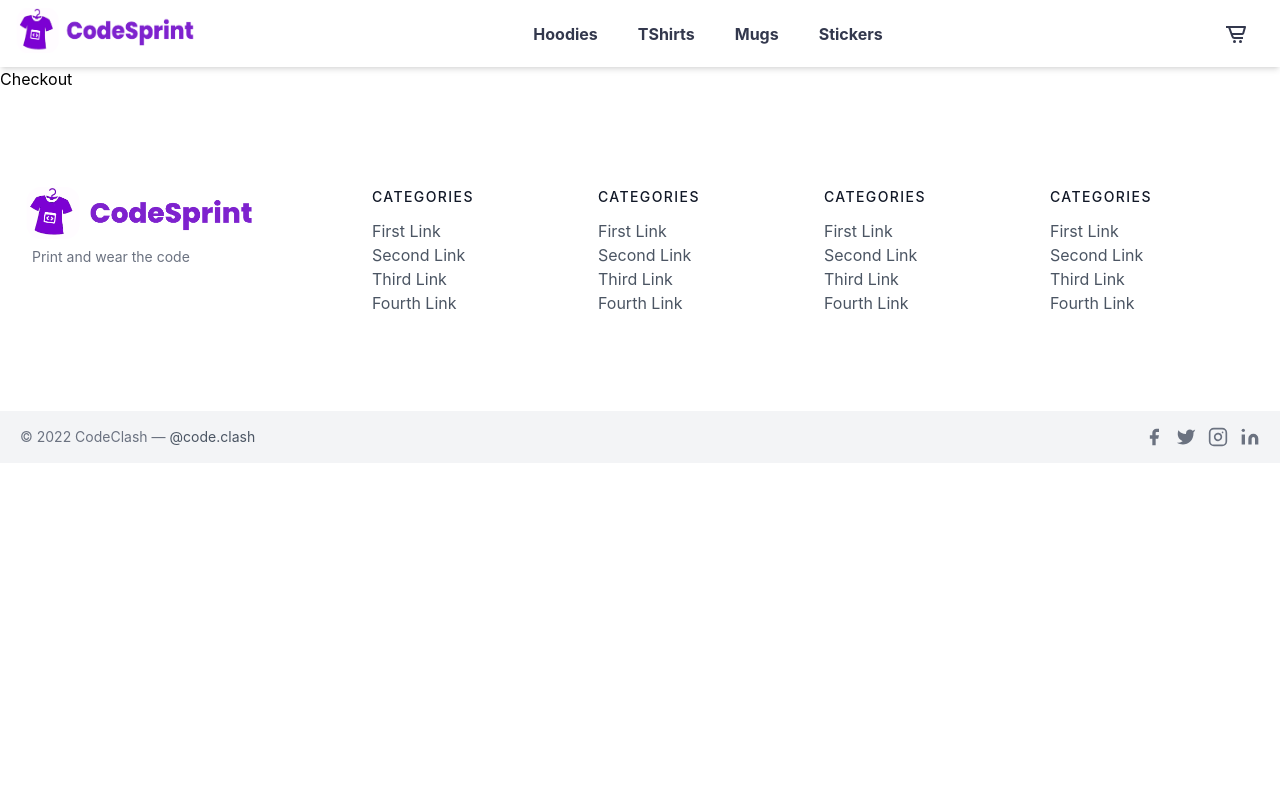
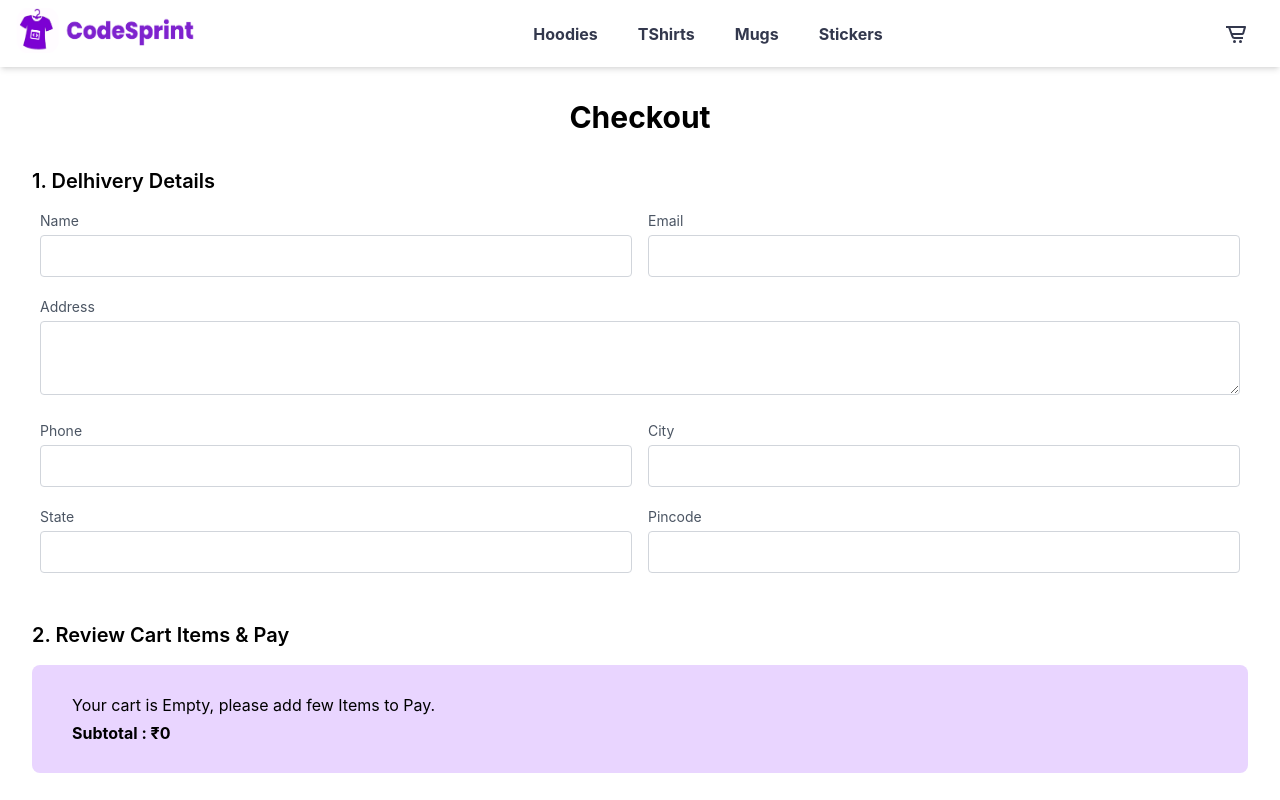
Before and after one commit to imtiyazCode/codesprint, a Next.js app: page /checkout in a window 1280 px wide. Shown: the top 800 px of the page. Built offline with nearby package versions, Linux system fonts and the light colour scheme.

Commit message:
implementing checkout page

```diff
--- a/components/Cart.jsx
+++ b/components/Cart.jsx
@@ -1,7 +1,8 @@
 import React from 'react'
 import { AiFillCloseCircle, AiOutlinePlusCircle, AiOutlineMinusCircle } from 'react-icons/ai';
-import { FaShoppingBag } from 'react-icons/fa'
-import { BsFillTrashFill } from 'react-icons/bs'
+import { FaShoppingBag } from 'react-icons/fa';
+import { BsFillTrashFill } from 'react-icons/bs';
+import Link from 'next/link';
 
 const Cart = ({ cart, addToCart, removeFromToCart, clearCart, subTotal, handleSideToggle }) => {
 
@@ -14,28 +15,29 @@ const Cart = ({ cart, addToCart, removeFromToCart, clearCart, subTotal, handleSi
       <div className="cartBody my-5">
         <ol className='list-decimal font-semibold'>
           {Object.keys(cart).length === 0 && <div className='font-normal'>Your cart is Empty, please add few Items to checkout.</div>}
-          {Object.keys(cart).map((k)=>(
+          {Object.keys(cart).map((k) => (
             <li key={k}>
               <div className="item flex items-center my-4 space-x-3">
                 <div className="itemName">{cart[k].name}</div>
                 <div className="itemCounter flex space-x-2 items-center text-lg">
-                  <AiOutlineMinusCircle className='cursor-pointer' onClick={()=>removeFromToCart(k, 1, cart[k].price, cart[k].name, cart[k].size, cart[k].variant)} />
+                  <AiOutlineMinusCircle className='cursor-pointer' onClick={() => removeFromToCart(k, 1, cart[k].price, cart[k].name, cart[k].size, cart[k].variant)} />
                   <span>{cart[k].qty}</span>
-                  <AiOutlinePlusCircle className='cursor-pointer'  onClick={()=>addToCart(k, 1, cart[k].price, cart[k].name, cart[k].size, cart[k].variant)} />
+                  <AiOutlinePlusCircle className='cursor-pointer' onClick={() => addToCart(k, 1, cart[k].price, cart[k].name, cart[k].size, cart[k].variant)} />
                 </div>
               </div>
             </li>
           ))}
         </ol>
+        <h2 className='text-base font-bold mt-1'>Subtotal : ₹{subTotal}</h2>
         <div className="action flex space-x-3 mt-12 w-full justify-between">
           <button disabled={Object.keys(cart).length === 0} onClick={clearCart} className="text-purple-700 bg-purple-100 border-0 py-2 px-5 focus:outline-none hover:bg-purple-600 hover:text-white rounded flex items-center">
             <BsFillTrashFill className='my-auto mr-2' />
             Clear Cart
           </button>
-          <button disabled={Object.keys(cart).length === 0} className="text-white bg-purple-600 border-0 py-2 px-5 focus:outline-none hover:bg-purple-800 rounded flex items-center">
+          <Link href="/checkout" ><button onClick={handleSideToggle} disabled={Object.keys(cart).length === 0} className="text-white bg-purple-600 border-0 py-2 px-5 focus:outline-none hover:bg-purple-800 rounded flex items-center">
             <FaShoppingBag className='my-auto mr-2' />
             Checkout
-          </button>
+          </button></Link>
         </div>
       </div>
     </div>
--- a/components/Navbar.jsx
+++ b/components/Navbar.jsx
@@ -10,13 +10,11 @@ const Navbar = ({cart, addToCart, removeFromToCart, clearCart, subTotal}) => {
 
     const handleSideToggle = () => {
         if (ref.current.classList.contains("translate-x-full")) {
-            // ref.current.classList.remove('hidden');
             ref.current.classList.remove('translate-x-full');
             ref.current.classList.add('translate-x-0')
         }
         else {
-            ref.current.classList.remove('translate-x-0')
-            // ref.current.classList.add('hidden');
+            ref.current.classList.remove('translate-x-0');
             ref.current.classList.add('translate-x-full');
         }
     }
@@ -39,7 +37,7 @@ const Navbar = ({cart, addToCart, removeFromToCart, clearCart, subTotal}) => {
             <div className="cta align-middle text-[#33384d] font-bold">
                 <button className="mx-3 px-2 py-3 text-2xl" onClick={handleSideToggle} ><BiCartAlt /></button>
             </div>
-            <div ref={ref} className="cartBar absolute top-0 right-0 h-full transform transition-transform translate-x-full z-50">
+            <div ref={ref} className="cartBar absolute top-0 right-0 h-full transform transition-transform translate-x-full z-20 ">
                 <Cart cart={cart} addToCart={addToCart} clearCart={clearCart} removeFromToCart={removeFromToCart} subTotal={subTotal} handleSideToggle={handleSideToggle} />
             </div>
         </div>
--- a/pages/_app.js
+++ b/pages/_app.js
@@ -13,6 +13,9 @@ function MyApp({ Component, pageProps }) {
     try {
       if (localStorage.getItem("cart")) {
         setCart(JSON.parse(localStorage.getItem("cart")));
+
+        let subt = countSubTotal(JSON.parse(localStorage.getItem("cart")))
+        setSubTotal(subt)
       }
     } catch (error) {
       console.error(error);
@@ -25,6 +28,11 @@ function MyApp({ Component, pageProps }) {
   const saveCart = (myCart) => {
     localStorage.setItem("cart", JSON.stringify(myCart));
 
+    let subt = countSubTotal(myCart);
+    setSubTotal(subt);
+  }
+
+  const countSubTotal = (myCart) => {
     let subt = 0;
 
     let keys = Object.keys(myCart);
@@ -32,7 +40,7 @@ function MyApp({ Component, pageProps }) {
       subt += myCart[keys[i]].price * myCart[keys[i]].qty;
     }
 
-    setSubTotal(subt);
+    return subt;
   }
 
   const addToCart = (itemCode, qty, price, name, size, variant) => {
--- a/pages/checkout.js
+++ b/pages/checkout.js
@@ -1,8 +1,85 @@
-import React from 'react'
+import React from 'react';
+import { AiOutlinePlusCircle, AiOutlineMinusCircle } from 'react-icons/ai';
+import { FaShoppingBag } from 'react-icons/fa';
+import Link from 'next/link';
 
-const Checkout = () => {
+const Checkout = ({ cart, addToCart, removeFromToCart, subTotal }) => {
   return (
-    <div>Checkout</div>
+    <div className='container m-auto w-[95%]' >
+      <h1 className='text-center my-8 font-bold text-3xl'>Checkout</h1>
+
+      <h2 className='font-semibold text-xl mb-3'>1. Delhivery Details</h2>
+
+      <div className="md:flex mx-auto my-2">
+        <div class="w-full md:w-1/2 mb-2 px-2">
+          <label for="name" class="leading-7 text-sm text-gray-600">Name</label>
+          <input type="text" id="name" name="name" className="w-full bg-white rounded border border-gray-300 focus:border-purple-500 focus:ring-2 focus:ring-purple-200 text-base outline-none text-gray-700 py-1 px-3 leading-8 transition-colors duration-200 ease-in-out" />
+        </div>
+        <div class="w-full md:w-1/2 mb-2 px-2">
+          <label for="email" class="leading-7 text-sm text-gray-600">Email</label>
+          <input type="email" id="email" name="email" className="w-full bg-white rounded border border-gray-300 focus:border-purple-500 focus:ring-2 focus:ring-purple-200 text-base outline-none text-gray-700 py-1 px-3 leading-8 transition-colors duration-200 ease-in-out" />
+        </div>
+      </div>
+
+      <div className="md:flex mx-auto my-2">
+        <div class="md:w-full mb-2 px-2">
+          <label for="address" class="leading-7 text-sm text-gray-600">Address</label>
+          <textarea name="address" id="address" cols="30" rows="2" className="w-full bg-white rounded border border-gray-300 focus:border-purple-500 focus:ring-2 focus:ring-purple-200 text-base outline-none text-gray-700 py-1 px-3 leading-8 transition-colors duration-200 ease-in-out"></textarea>
+        </div>
+      </div>
+
+      <div className="md:flex mx-auto my-2">
+        <div class="w-full md:w-1/2 mb-2 px-2">
+          <label for="phone" class="leading-7 text-sm text-gray-600">Phone</label>
+          <input type="phone" id="phone" name="phone" className="w-full bg-white rounded border border-gray-300 focus:border-purple-500 focus:ring-2 focus:ring-purple-200 text-base outline-none text-gray-700 py-1 px-3 leading-8 transition-colors duration-200 ease-in-out" />
+        </div>
+        <div class="w-full md:w-1/2 mb-2 px-2">
+          <label for="city" class="leading-7 text-sm text-gray-600">City</label>
+          <input type="text" id="city" name="city" className="w-full bg-white rounded border border-gray-300 focus:border-purple-500 focus:ring-2 focus:ring-purple-200 text-base outline-none text-gray-700 py-1 px-3 leading-8 transition-colors duration-200 ease-in-out" />
+        </div>
+      </div>
+
+      <div className="md:flex mx-auto my-2">
+        <div class="w-full md:w-1/2 mb-2 px-2">
+          <label for="state" class="leading-7 text-sm text-gray-600">State</label>
+          <input type="text" id="state" name="state" className="w-full bg-white rounded border border-gray-300 focus:border-purple-500 focus:ring-2 focus:ring-purple-200 text-base outline-none text-gray-700 py-1 px-3 leading-8 transition-colors duration-200 ease-in-out" />
+        </div>
+        <div class="w-full md:w-1/2 mb-2 px-2">
+          <label for="pincode" class="leading-7 text-sm text-gray-600">Pincode</label>
+          <input type="text" id="pincode" name="pincode" className="w-full bg-white rounded border border-gray-300 focus:border-purple-500 focus:ring-2 focus:ring-purple-200 text-base outline-none text-gray-700 py-1 px-3 leading-8 transition-colors duration-200 ease-in-out" />
+        </div>
+      </div>
+
+      <h2 className='font-semibold text-xl mt-10 mb-4'>2. Review Cart Items & Pay</h2>
+
+      <div className='bg-purple-200 py-5 px-10 rounded-lg'>
+        <div className="cartBody my-2">
+          <ol className='list-decimal font-semibold'>
+            {Object.keys(cart).length === 0 && <div className='font-normal'>Your cart is Empty, please add few Items to Pay.</div>}
+            {Object.keys(cart).map((k) => (
+              <li key={k}>
+                <div className="item flex items-center my-4 space-x-3">
+                  <div className="itemName">{cart[k].name}</div>
+                  <div className="itemCounter flex space-x-2 items-center text-lg">
+                    <AiOutlineMinusCircle className='cursor-pointer' onClick={() => removeFromToCart(k, 1, cart[k].price, cart[k].name, cart[k].size, cart[k].variant)} />
+                    <span>{cart[k].qty}</span>
+                    <AiOutlinePlusCircle className='cursor-pointer' onClick={() => addToCart(k, 1, cart[k].price, cart[k].name, cart[k].size, cart[k].variant)} />
+                  </div>
+                </div>
+              </li>
+            ))}
+          </ol>
+          <h2 className='text-base font-bold mt-1'>Subtotal : ₹{subTotal}</h2>
+        </div>
+      </div>
+
+      <div className="mt-8">
+        <button disabled={Object.keys(cart).length === 0} className="text-white bg-purple-600 border-0 py-2 px-5 focus:outline-none hover:bg-purple-800 rounded flex items-center">
+          <FaShoppingBag className='my-auto mr-2' />
+          Pay ₹ {subTotal}
+        </button>
+      </div>
+    </div>
   )
 }
 
```
